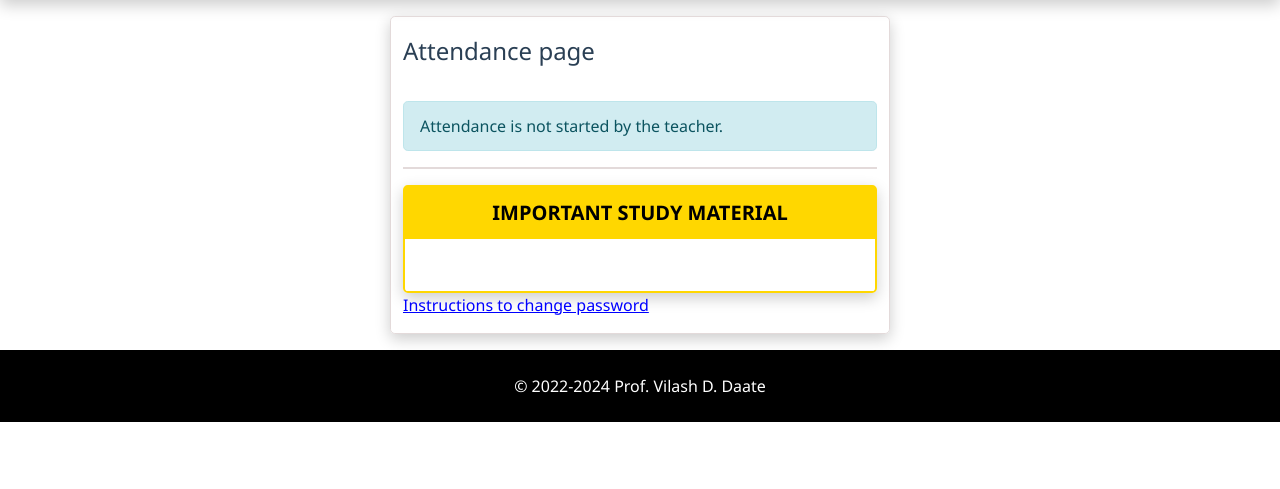
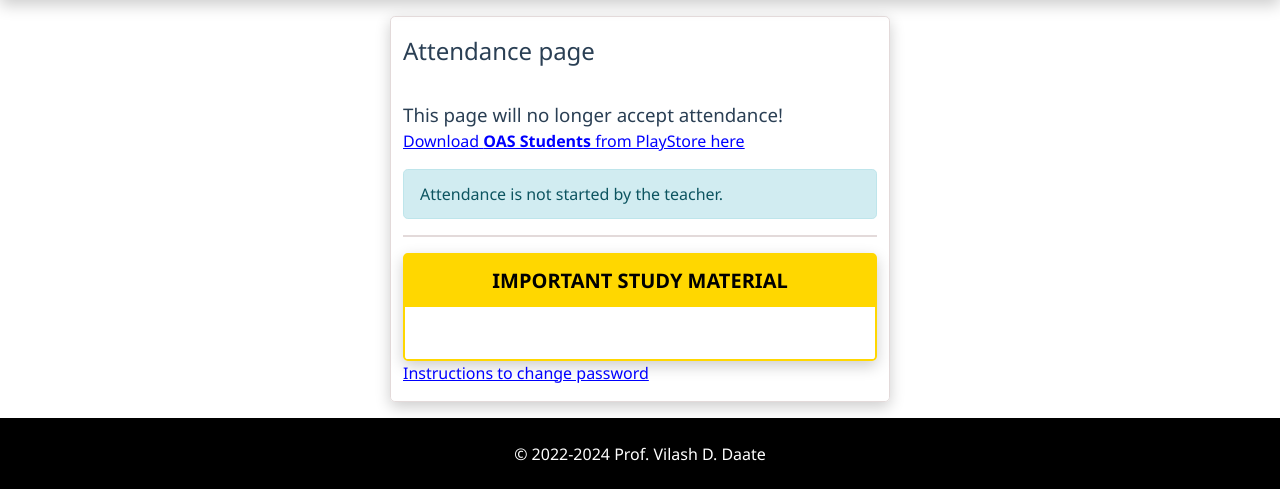
Before and after one commit to vilash99/attendance_project, a Django app: page /entry/new/ in a window 1280 px wide. Shown: the part 82-571 px from the top of the page. Run offline with Django 5.2, Linux system fonts and the light colour scheme; data that the repository does not hold is empty.

Commit message:
Added warning and link to download app

```diff
--- a/templates/attendance/entry_new.html
+++ b/templates/attendance/entry_new.html
@@ -18,6 +18,14 @@ Student Attendance
       <div class="section-title">
         <h2>Attendance page</h2>
       </div>
+
+      <h3>This page will no longer accept attendance!</h3>
+      <p>
+        <a  style="color: blue; text-decoration: underline;"
+            href="https://play.google.com/store/apps/details?id=com.vpktechnologies.oasstudents">
+          Download <b>OAS Students</b> from PlayStore here
+        </a>
+      </p>
 
       {% if not_active %}
         <div class="alert-info" role="alert">{{ not_active }}</div>
```
Also changed, not shown: profiles/views.py (+10 -3 lines).
